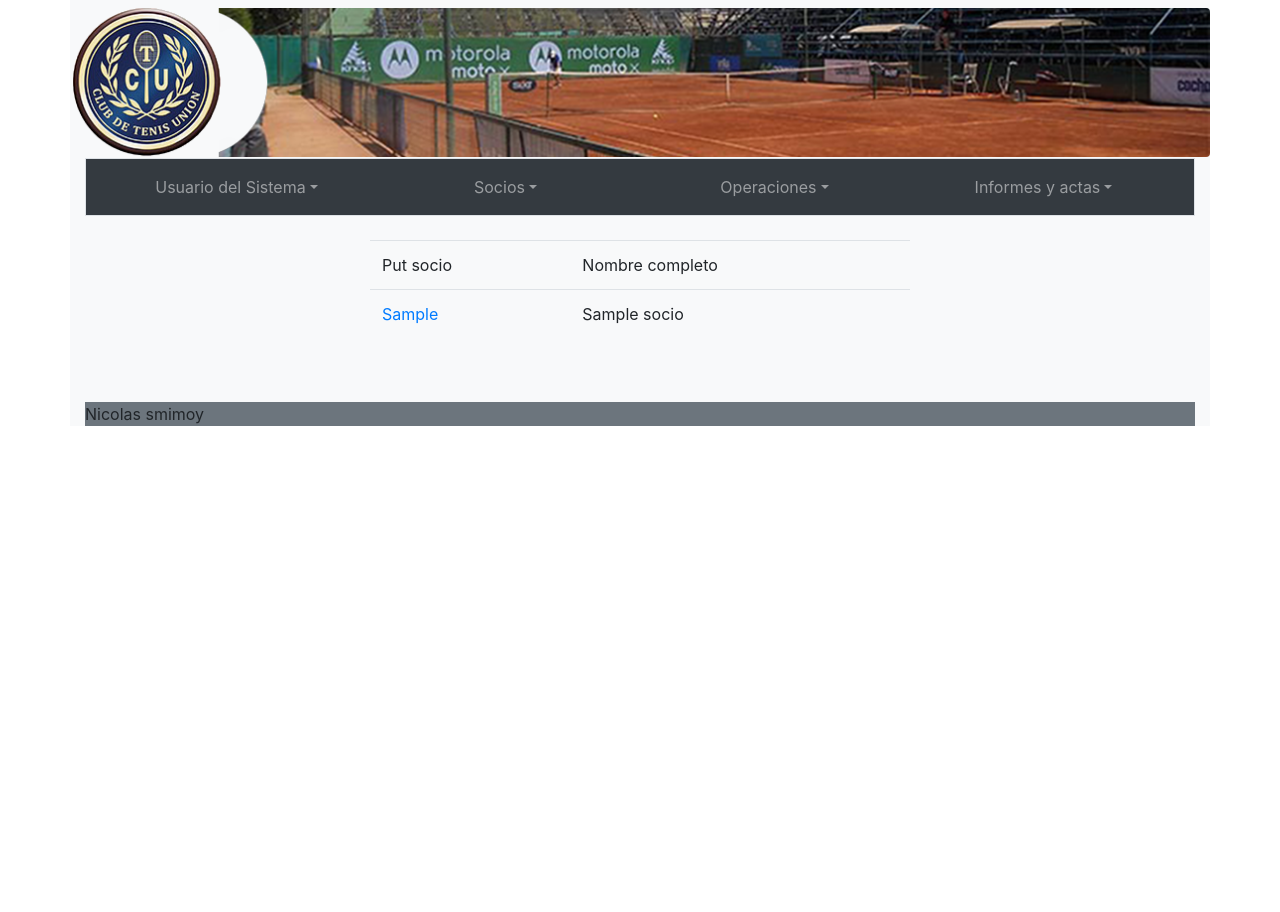
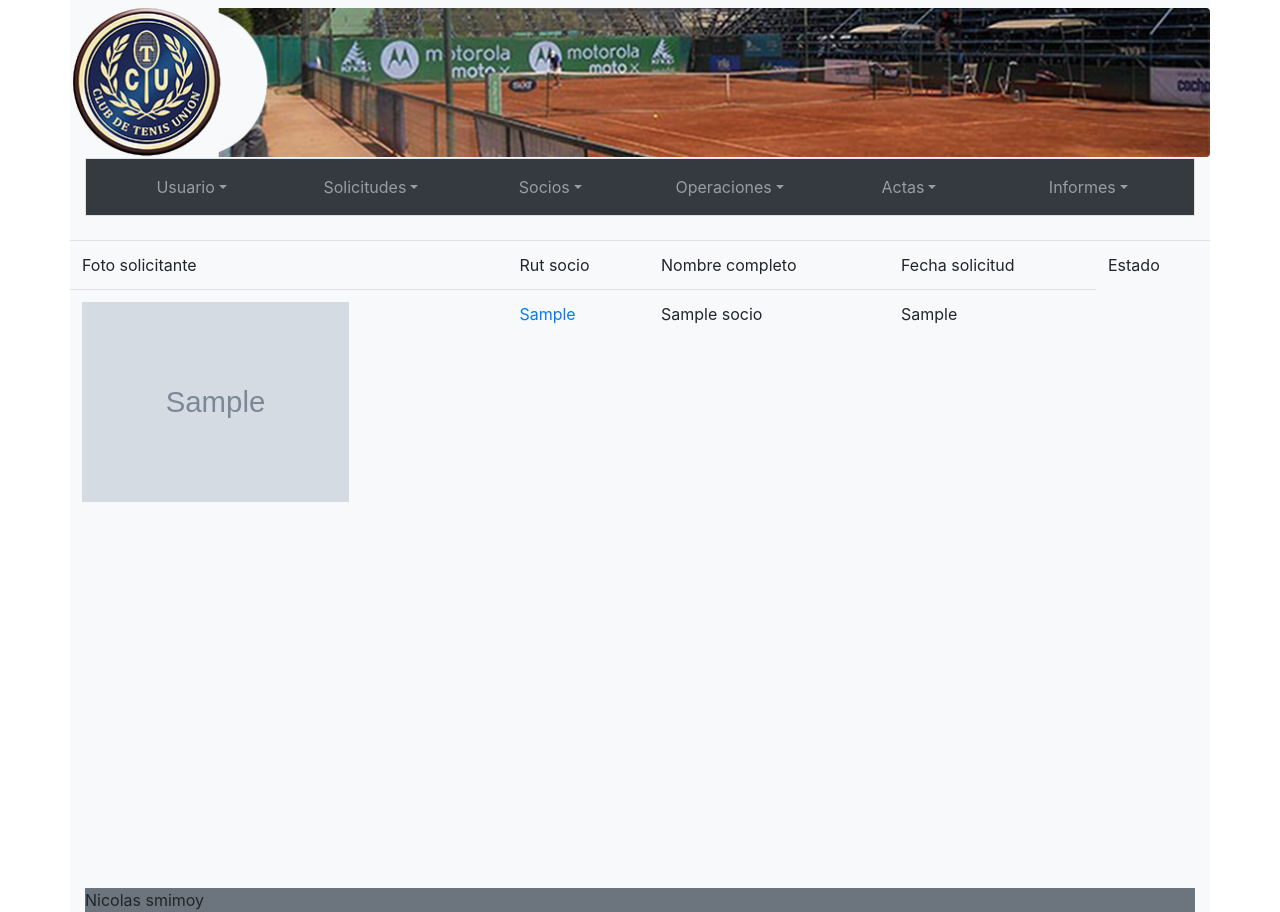
Before and after one commit to sistemactu/sysctu_v2, a Django app: template templates/socios/listar_socios.html in a window 1280 px wide. Before the commit the page ends 426 px from the top, so only its background shows below. Run offline with Django 3.2, Linux system fonts and the light colour scheme; the template is opened without the code that fills it: most values are stand-ins (such as "Sample title", 1, 10 or a date in 2020); grey boxes marked "Sample" are stand-in pictures; some libraries are stand-ins or nearby versions.

Commit message:
agregado el modulo solicitudes

```diff
--- a/apps/socios/urls.py
+++ b/apps/socios/urls.py
@@ -1,7 +1,8 @@
 from django.urls import path, URLPattern
-from .views import agregarsocio, socio_list
+from .views import agregarsocio, socio_list, solic_list
 
 urlpatterns = [
     path('', socio_list, name='listar_socios'),
-    path('nueva_solicitud/', agregarsocio, name='agregarsocio'),
+    path('nueva_solicitud/', agregarsocio, name='nueva_solicitud'),
+    path('solicitudes/', solic_list, name='listar_solicitudes'),
 ]
--- /dev/null
+++ b/static/js/jsbase.js
@@ -0,0 +1,30 @@
+/*
+document.getElementById("id_fotoSoc").onchange = function (e) {
+    if (document.images) {
+        document.images.logo.width = 200;
+        document.images.logo.height = 200;
+    } else {
+        logo = document.getElementById("logo");
+        logo.width = 200;
+        logo.height = 200;
+    }
+}*/
+
+document.getElementById("id_fotoSoc").onchange = function (e) {
+    // Creamos el objeto de la clase FileReader
+    let reader = new FileReader();
+
+    // Leemos el archivo subido y se lo pasamos a nuestro fileReader
+    reader.readAsDataURL(e.target.files[0]);
+
+    // Le decimos que cuando este listo ejecute el código interno
+    reader.onload = function () {
+        let preview = document.getElementById('preview'),
+            image = document.createElement('img');
+            image.height=200;
+        image.src = reader.result;
+
+        preview.innerHTML = '';
+        preview.append(image);
+    };
+}
--- a/templates/base/base.html
+++ b/templates/base/base.html
@@ -49,9 +49,8 @@
 
                         <div class="collapse navbar-collapse" id="menu">
                             <ul class="navbar-nav col-12 justify-content-around p-0 m-0">
-                                <li class="nav-item col-12 col-md-3  text-center dropdown">
-                                    <a href="#" class="nav-link dropdown-toggle " data-toggle="dropdown">Usuario del
-                                        Sistema</a>
+                                <li class="nav-item col-12 col-md-2  text-center dropdown">
+                                    <a href="#" class="nav-link dropdown-toggle " data-toggle="dropdown">Usuario</a>
                                     <div class="dropdown-menu">
                                         {% if user.is_authenticated %}
                                         <p class="text-center">Usuario {{ user.username }}</p>
@@ -68,7 +67,15 @@
                                         {% endif %}
                                     </div>
                                 </li>
-                                <li class="nav-item col-12 col-md-3  text-center dropdown">
+                                <li class="nav-item col-12 col-md-2  text-center dropdown">
+                                    <a href="#" class="nav-link dropdown-toggle" data-toggle="dropdown">Solicitudes</a>
+                                    <div class="dropdown-menu">
+                                        <a href="{% url 'nueva_solicitud' %}" class="dropdown-item text-center">Registrar Solicitud</a>
+                                        <a href="#" class="dropdown-item text-center">Solicitudes pendientes</a>
+                                        <a href="{% url 'listar_solicitudes' %}" class="dropdown-item text-center">Listado de Solicitudes</a>
+                                    </div>
+                                </li>
+                                <li class="nav-item col-12 col-md-2  text-center dropdown">
                                     <a href="#" class="nav-link dropdown-toggle" data-toggle="dropdown">Socios</a>
                                     <div class="dropdown-menu">
                                         <a href="#" class="dropdown-item text-center">Registrar Solicitud</a>
@@ -76,7 +83,7 @@
                                         <a href="{% url 'listar_socios' %}" class="dropdown-item text-center">Listado de socios</a>
                                     </div>
                                 </li>
-                                <li class="nav-item col-12 col-md-3  text-center dropdown">
+                                <li class="nav-item col-12 col-md-2  text-center dropdown">
                                     <a href="#" class="nav-link dropdown-toggle " data-toggle="dropdown">Operaciones</a>
                                     <div class="dropdown-menu">
                                         <a href="#" class="dropdown-item text-center">Registro de pago</a>
@@ -84,11 +91,19 @@
                                         <a href="#" class="dropdown-item text-center">Comprobante de egreso</a>
                                     </div>
                                 </li>
-                                <li class="nav-item col-12 col-md-3  text-center dropdown">
-                                    <a href="#" class="nav-link dropdown-toggle" data-toggle="dropdown">Informes y
-                                        actas</a>
+                                <li class="nav-item col-12 col-md-2  text-center dropdown">
+                                    <a href="#" class="nav-link dropdown-toggle" data-toggle="dropdown">Actas</a>
                                     <div class="dropdown-menu">
                                         <a href="{% url 'actas' %}" class="dropdown-item text-center">Actas</a>
+                                        <a href="#" class="dropdown-item text-center">Informe de ingresos</a>
+                                        <a href="#" class="dropdown-item text-center">Informe de egresos</a>
+                                        <a href="#" class="dropdown-item text-center">Informe de cheques</a>
+                                        <a href="#" class="dropdown-item text-center">Cuadraturas</a>
+                                    </div>
+                                </li>
+                                <li class="nav-item col-12 col-md-2  text-center dropdown">
+                                    <a href="#" class="nav-link dropdown-toggle" data-toggle="dropdown">Informes</a>
+                                    <div class="dropdown-menu">
                                         <a href="#" class="dropdown-item text-center">Informe de ingresos</a>
                                         <a href="#" class="dropdown-item text-center">Informe de egresos</a>
                                         <a href="#" class="dropdown-item text-center">Informe de cheques</a>
@@ -156,6 +171,7 @@
     <script src="{% static 'js/jquery-3.3.1.slim.min.js' %}"></script>
     <script src="{% static 'js/popper.min.js' %}"></script>
     <script src="{% static 'js/bootstrap.js' %}"></script>
+    <script src="{% static 'js/jsbase.js' %}"></script>
 </body>
 
 </html>
--- a/templates/socios/listar_socios.html
+++ b/templates/socios/listar_socios.html
@@ -21,24 +21,35 @@
 <br>
 
 <div class="row justify-content-center">
-    <div class="col-12 col-md-6">
+    <div class="col-12 col-md-12 m-0 p-0">
+        <div style="width: 100%; height: 600px; overflow-y: scroll; overflow-x: scroll;">
+
             <table class="table table-hover">
                 <tr>
-                <td>Put socio</td>
+                    <td>Foto solicitante</td>
+                    <td>Rut socio</td>
                     <td>Nombre completo</td>
+                    <td>Fecha solicitud</td>
+                    <td>Estado</td>
                 </tr>
 
-            {% for acta in actas %}
+                {% for socio in socios %}
                 <tr>
 
-                    <td> <a href="{% url 'detalle_acta' pk=acta.id %}">{{ socio.rutSoc }}</a></td>
+                    <td> <img src="/static/{{ socio.fotoSoc }}" height="200px" alt=""> </td>
+                    <td> <a href="#">{{ socio.rutSoc }}</a></td>
                     <td>{{ socio.nombCompSoc }}</td>
-
-
+                    <td>{{ socio.fecSolic }}</td>
+                    {% if socio.estSolic == 'p' %}
+                    <td class="text-success">Pendiente</td>
+                    {% elif socio.estSolic == 'r' %}
+                    <td class="text-danger">Rechazado</td>
+                    {% endif %}
                 </tr>
 
                 {% endfor %}
             </table>
+        </div>
     </div>
 </div>
 
```
Also changed, not shown: apps/actas/models.py (+4 -3 lines), apps/socios/models.py (+5 -5 lines), apps/socios/views.py (+15 -4 lines), templates/socios/solicitudform.html (+25 -7 lines), apps/actas/migrations/0002_auto_20181122_1456.py (added), apps/socios/migrations/0002_auto_20181122_1456.py (added), media/loco.jpg (added), media/logo_ctu.jpg (added), templates/socios/detalle_socio.html (renamed from templates/socios/solicitudform2.html), 1 other file. Lines whose indentation alone changed are shown as unchanged.
